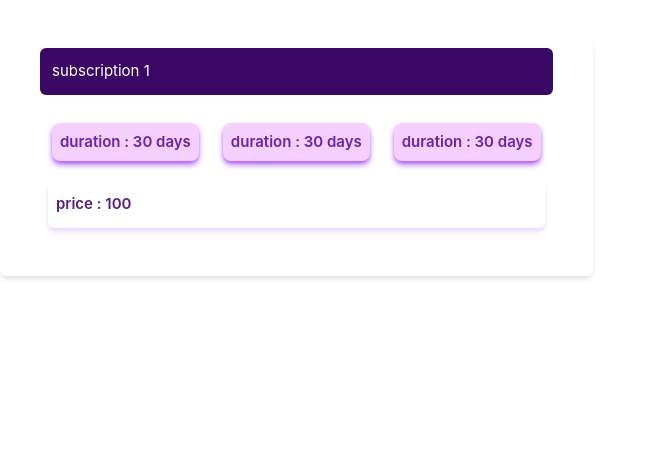
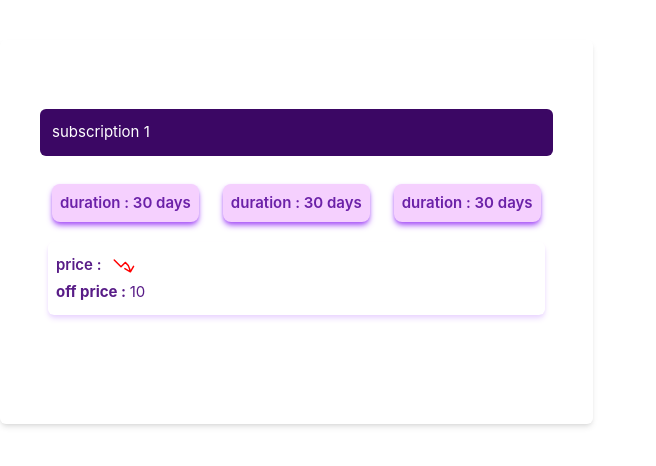
Before and after one commit to yuchen2022/sub, a Vue app: page / in a window 1280 px wide. Shown: the top 466 px of the page, without its empty margins (0-656 px from the left). Built offline with nearby package versions, Linux system fonts and the light colour scheme.

Commit message:
new apdate

```diff
--- a/src/App.vue
+++ b/src/App.vue
@@ -24,7 +24,7 @@ export default {
             id: 2,
             price: 200,
             duration: 2592000,
-            off: 0,
+            off: 10,
             is_selected: false,
           },
           {
--- a/src/Sub-btn.vue
+++ b/src/Sub-btn.vue
@@ -14,7 +14,7 @@ export default {
 
     return {
       i: 2,
-      // newSubs: null,
+
     };
 
   },
--- a/src/SubscribeBox.vue
+++ b/src/SubscribeBox.vue
@@ -1,9 +1,7 @@
 <template>
 
-  <div class="shadow-md rounded-md p-10 pt-2 mt-10 ">
-    <div :class="{'hidden': subHandler.off == 0}" class=" font-semibold pl-3 mb-2 shadow-md p-2 bg-purple-200 rounded-md">
-        off : {{ subHandler.off }} %
-      </div>
+  <div class="shadow-md rounded-md p-10 pt-2 mt-10 h-96 flex flex-col  justify-center">
+
 
     <div class="bg-purple-950 mb-4 text-white p-3 rounded-md">
       subscription {{ boxNumber }}
@@ -17,45 +15,26 @@
 
     </div>
 
-    <div class="text-purple-900 m-2 p-2 rounded-md shadow-md shadow-purple-200">
-      <div class="relative font-semibold my-1">
-        price : {{ subHandler.price }}
-      </div>
-      <span :class="{'hidden': subHandler.off == 0}" class="absolute top-3 left-16"
-        ><svg
-          xmlns="http://www.w3.org/2000/svg"
-          fill="none"
-          viewBox="0 0 24 24"
-          stroke-width="1.5"
-          stroke="#FF0000"
-          class="w-6 h-6"
-        >
-          <path
-            stroke-linecap="round"
-            stroke-linejoin="round"
-            d="M2.25 6L9 12.75l4.286-4.286a11.948 11.948 0 014.306 6.43l.776 2.898m0 0l3.182-5.511m-3.182 5.51l-5.511-3.181"
-          />
-        </svg>
-      </span>
-      <div :class="{'hidden': subHandler.off == 0}" class="font-bold my-1 text-purple-900">
-        off price : {{ offPrice }}
-      </div>
 
-
-    </div>
+   <OffHandler :newSubs="newSubs" />
   </div>
 </template>
 <script>
 import SubBtn from "./Sub-btn.vue";
+
+import OffHandler from "./components/Off-handler.vue";
+
 export default {
   props: ["boxNumber", "subs"],
   components: {
     SubBtn,
-  },
+
+    OffHandler
+},
   data() {
     return {
 
-      offPrice: 10,
+
       i: 1,
       newSubs: null,
     };
--- a/src/components/Off-handler.vue
+++ b/src/components/Off-handler.vue
@@ -1 +1,52 @@
-<template></template>
+<template>
+
+
+     <div class="text-purple-900 m-2 p-2 rounded-md shadow-md shadow-purple-200">
+      <div class="relative font-semibold my-1">
+        price : {{ newSubs.price }}
+      </div>
+      <span :class="{'hidden': newSubs.off == 0}" class="absolute top-3 left-16"
+        ><svg
+          xmlns="http://www.w3.org/2000/svg"
+          fill="none"
+          viewBox="0 0 24 24"
+          stroke-width="1.5"
+          stroke="#FF0000"
+          class="w-6 h-6"
+        >
+          <path
+            stroke-linecap="round"
+            stroke-linejoin="round"
+            d="M2.25 6L9 12.75l4.286-4.286a11.948 11.948 0 014.306 6.43l.776 2.898m0 0l3.182-5.511m-3.182 5.51l-5.511-3.181"
+          />
+        </svg>
+      </span>
+      <div :class="{'hidden': newSubs.off == 0}" class="font-bold my-1 text-purple-900">
+        off price :
+        <span>{{ this.offPrice }}</span>
+        <span>{{ checking() }}</span>
+      </div>
+
+
+    </div>
+</template>
+<script>
+export default {
+  props:["newSubs"],
+  data() {
+
+    return {
+      i: 2,
+      offPrice:10
+    };
+
+  },
+methods:{
+    checking()
+    {
+        console.log("checking",this.newSubs[this.i].id)
+    }
+}
+
+};
+</script>
```
